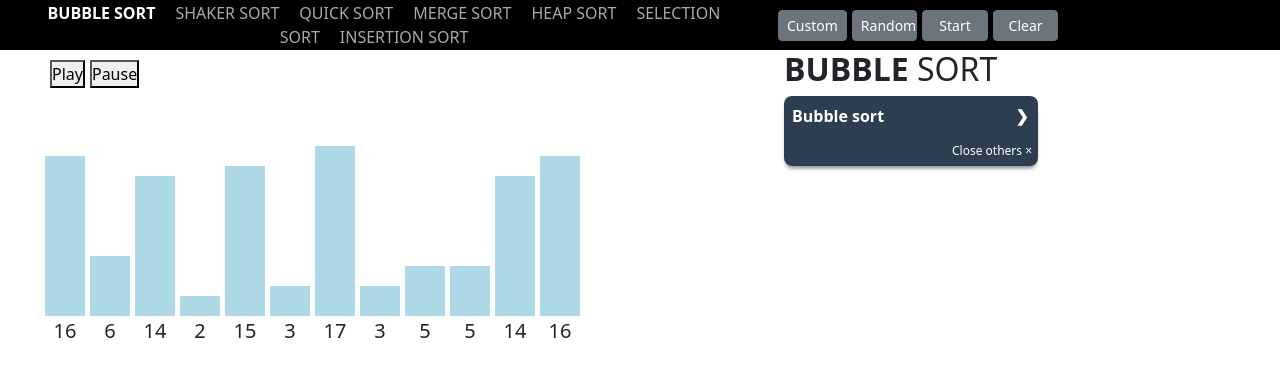
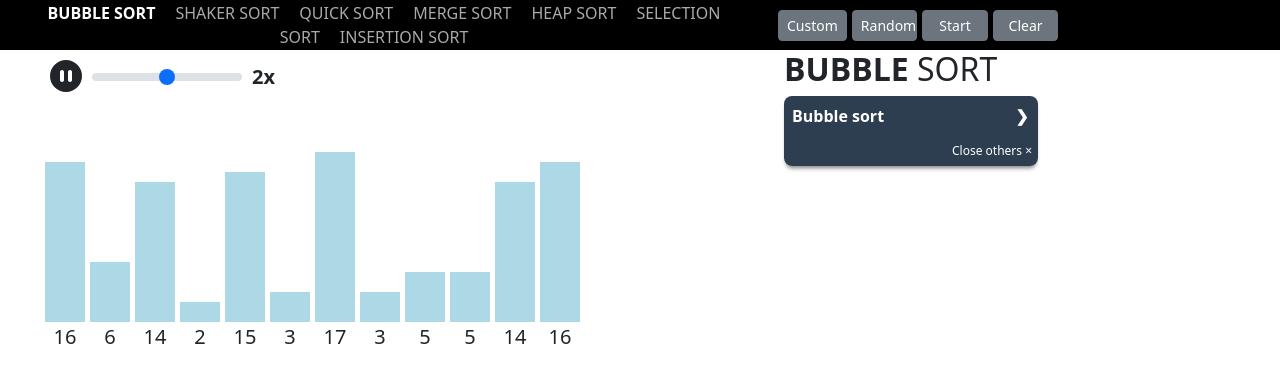
Before and after one commit to phbao2309/MyProject_BasicTopics, a Vue app: page / in a window 1280 px wide. Shown: the top 382 px of the page. Built offline with nearby package versions, Linux system fonts and the light colour scheme; what vue-sweetalert2 would draw is missing.

Commit message:
cap nhat pause and play, cap nhat config speed for alogirhtms

```diff
--- a/package.json
+++ b/package.json
@@ -7,6 +7,11 @@
     "preview": "vite preview"
   },
   "dependencies": {
+    "@fortawesome/fontawesome-svg-core": "^6.2.0",
+    "@fortawesome/free-brands-svg-icons": "^6.2.0",
+    "@fortawesome/free-regular-svg-icons": "^6.2.0",
+    "@fortawesome/free-solid-svg-icons": "^6.2.0",
+    "@fortawesome/vue-fontawesome": "^3.0.1",
     "bootstrap": "^5.2.2",
     "bootstrap-vue": "^2.23.1",
     "vue": "^3.2.41",
--- a/src/assets/main.css
+++ b/src/assets/main.css
@@ -26,8 +26,26 @@
 .control {
     margin-top: 10px;
     padding-left: 50px;
+    display: flex;
+    align-items: center;
+    text-align: center;
 }
 
 .control-item {
-    margin-right: 5px;
+    display: none;
 }
+
+p {
+    margin-bottom: 0px;
+}
+
+.form-range {
+    width: 150px;
+    margin-left: 10px;
+}
+
+.fast-number {
+    margin-left: 10px;
+    font-size: 20px;
+    font-weight: 600;
+}
--- a/src/components/BubbleSort.vue
+++ b/src/components/BubbleSort.vue
@@ -1,12 +1,23 @@
 <template>
     <div class="control">
-        <button
-            id="play" class="control-item"
-        >Play</button>
-        <button
-            class="control-item"
+        <p
+            id="play"
+            :class="{'control-item': displayPlay}"
+            @click="play()"
+        ><font-awesome-icon icon="fa-solid fa-circle-play" size="2x" /></p>
+        <p
+            :class="{'control-item': displayPause}"
             @click="pause()"
-        >Pause</button>
+        ><font-awesome-icon icon="fa-solid fa-circle-pause" size="2x" /></p>
+
+        <input
+            type="range"
+            class="form-range"
+            min="1" max="3" step="1"
+            id="customRange3"
+            v-model="inputValue"
+        >
+        <p class="fast-number">{{inputValue}}x</p>
     </div>
 
     <div class="element" style="height: 250px;"></div>
@@ -38,6 +49,10 @@
         data() {
             return {
                 status: 0,
+                displayPause: false,
+                displayPlay: true,
+                inputValue: 2,
+                speed: 200,
             }
         },
         methods: {
@@ -51,7 +66,13 @@
                     document.getElementById("play").addEventListener("click", playbuttonClick)
                 })
             },
+            play() {
+                this.displayPlay = true;
+                this.displayPause = false;
+            },
             pause() {
+                this.displayPlay = false;
+                this.displayPause = true;
                 this.status = 1;
             },
             async start() {
@@ -61,7 +82,7 @@
                         // đánh dấu 2 phần tử được chọn
                         this.array[j].color = this.colors.run;
                         this.array[j-1].color = this.colors.run;
-                        await sleep(100);
+                        await sleep(this.speed / this.inputValue);
 
                         if (this.status === 1) await this.pauser(); // stop
 
@@ -71,7 +92,7 @@
                             for(let speed = 0; speed < 8; speed++) {
                                 this.array[j].x -= 5;
                                 this.array[j-1].x += 5;
-                                await sleep(20);
+                                await sleep((this.speed / 5) / this.inputValue);
                             }
 
                             // swap
--- a/src/components/HeapSort.vue
+++ b/src/components/HeapSort.vue
@@ -1,12 +1,23 @@
 <template>
     <div class="control">
-        <button
-            id="play" class="control-item"
-        >Play</button>
-        <button
-            class="control-item"
+        <p
+            id="play"
+            :class="{'control-item': displayPlay}"
+            @click="play()"
+        ><font-awesome-icon icon="fa-solid fa-circle-play" size="2x" /></p>
+        <p
+            :class="{'control-item': displayPause}"
             @click="pause()"
-        >Pause</button>
+        ><font-awesome-icon icon="fa-solid fa-circle-pause" size="2x" /></p>
+
+        <input
+            type="range"
+            class="form-range"
+            min="1" max="3" step="1"
+            id="customRange3"
+            v-model="inputValue"
+        >
+        <p class="fast-number">{{inputValue}}x</p>
     </div>
 
     <div class="element" style="height: 250px;"></div>
@@ -37,6 +48,10 @@
         data() {
             return {
                 status: 0,
+                displayPause: false,
+                displayPlay: true,
+                inputValue: 2,
+                speed: 200,
             }
         },
         methods: {
@@ -50,7 +65,13 @@
                     document.getElementById("play").addEventListener("click", playbuttonClick)
                 })
             },
+            play() {
+                this.displayPlay = true;
+                this.displayPause = false;
+            },
             pause() {
+                this.displayPlay = false;
+                this.displayPause = true;
                 this.status = 1;
             },
             async heapify(array, n, i, colors) {
@@ -62,6 +83,7 @@
                 array[largest].color = colors.pivot;
                 if (l < n) array[l].color = colors.run;
                 if (r < n) array[r].color = colors.run;
+                await sleep(this.speed / this.inputValue);
 
                 if (this.status === 1) await this.pauser(); // stop
 
@@ -83,7 +105,7 @@
                     for (let speed = 0; speed < findspeed * 8; speed ++) {
                         array[i].x += 5;
                         array[largest].x -= 5;
-                        await sleep(20);
+                        await sleep((this.speed / 5) / this.inputValue);
                     }
 
                     array[i].x += findspeed * 5;
@@ -128,7 +150,7 @@
                     // đánh dấu 2 phần tử đầu và cuối
                     array[i].color = colors.selected;
                     array[0].color = colors.selected;
-                    await sleep(100);
+                    await sleep(this.speed / this.inputValue);
 
                     if (this.status === 1) await this.pauser(); // stop
 
@@ -136,7 +158,7 @@
                     for (let speed = 0; speed < i * 8; speed++) {
                         array[0].x += 5;
                         array[i].x -= 5;
-                        await sleep(20);
+                        await sleep((this.speed / 5) / this.inputValue);
                     }
 
                     // đổi phần tử đầu và phần tử cuối
--- a/src/components/InsertionSort.vue
+++ b/src/components/InsertionSort.vue
@@ -1,12 +1,23 @@
 <template>
     <div class="control">
-        <button
-            id="play" class="control-item"
-        >Play</button>
-        <button
-            class="control-item"
+        <p
+            id="play"
+            :class="{'control-item': displayPlay}"
+            @click="play()"
+        ><font-awesome-icon icon="fa-solid fa-circle-play" size="2x" /></p>
+        <p
+            :class="{'control-item': displayPause}"
             @click="pause()"
-        >Pause</button>
+        ><font-awesome-icon icon="fa-solid fa-circle-pause" size="2x" /></p>
+
+        <input
+            type="range"
+            class="form-range"
+            min="1" max="3" step="1"
+            id="customRange3"
+            v-model="inputValue"
+        >
+        <p class="fast-number">{{inputValue}}x</p>
     </div>
 
     <div class="element" style="height: 250px;"></div>
@@ -37,6 +48,10 @@
         data() {
             return {
                 status: 0,
+                displayPause: false,
+                displayPlay: true,
+                inputValue: 2,
+                speed: 200,
             }
         },
         methods: {
@@ -50,7 +65,13 @@
                     document.getElementById("play").addEventListener("click", playbuttonClick)
                 })
             },
+            play() {
+                this.displayPlay = true;
+                this.displayPause = false;
+            },
             pause() {
+                this.displayPlay = false;
+                this.displayPause = true;
                 this.status = 1;
             },
             async start() {
@@ -60,9 +81,9 @@
                         if (this.array[j].data < this.array[j-1].data) {
                             // đánh dấu phần tử
                             this.array[j].color = this.colors.selected;
-                            await sleep(100);
+                            await sleep(this.speed / this.inputValue);
                             this.array[j-1].color = this.colors.run;
-                            await sleep(100);
+                            await sleep(this.speed / this.inputValue);
 
                             if (this.status === 1) await this.pauser(); // stop
 
@@ -71,7 +92,7 @@
                             for (let speed = 0; speed < 8; speed++) {
                                 this.array[j].x -= 5;
                                 this.array[j-1].x += 5;
-                                await sleep(40);
+                                await sleep((this.speed / 5) / this.inputValue);
                             }
 
                             // swap
--- a/src/components/SelectionSort.vue
+++ b/src/components/SelectionSort.vue
@@ -1,12 +1,23 @@
 <template>
     <div class="control">
-        <button
-            id="play" class="control-item"
-        >Play</button>
-        <button
-            class="control-item"
+        <p
+            id="play"
+            :class="{'control-item': displayPlay}"
+            @click="play()"
+        ><font-awesome-icon icon="fa-solid fa-circle-play" size="2x" /></p>
+        <p
+            :class="{'control-item': displayPause}"
             @click="pause()"
-        >Pause</button>
+        ><font-awesome-icon icon="fa-solid fa-circle-pause" size="2x" /></p>
+
+        <input
+            type="range"
+            class="form-range"
+            min="1" max="3" step="1"
+            id="customRange3"
+            v-model="inputValue"
+        >
+        <p class="fast-number">{{inputValue}}x</p>
     </div>
 
     <div class="element" style="height: 250px;"></div>
@@ -37,6 +48,10 @@
         data() {
             return {
                 status: 0,
+                displayPause: false,
+                displayPlay: true,
+                inputValue: 2,
+                speed: 200,
             }
         },
         methods: {
@@ -50,7 +65,13 @@
                     document.getElementById("play").addEventListener("click", playbuttonClick)
                 })
             },
+            play() {
+                this.displayPlay = true;
+                this.displayPause = false;
+            },
             pause() {
+                this.displayPlay = false;
+                this.displayPause = true;
                 this.status = 1;
             },
             async start() {
@@ -69,7 +90,7 @@
                         // tạo hiệu ứng duyệt qua phần tử
                         this.array[j].color = this.colors.run;
                         if (this.status === 1) await this.pauser(); // stop
-                        await sleep(100);
+                        await sleep(this.speed / this.inputValue);
                         this.array[j].color = this.colors.default;
 
 
@@ -77,7 +98,7 @@
 
                             // gán lại màu cho phần tử lowkey đã chọn trước đó
                             this.array[lowkeyindex].color = this.colors.default;
-                            await sleep(100);
+                            await sleep(this.speed / this.inputValue);
 
                             // gán lại lowkey và lowkeyindex
                             lowkey = this.array[j].data;
@@ -85,19 +106,21 @@
 
                             // đánh dấu phần tử lowkey tiếp theo
                             this.array[lowkeyindex].color = this.colors.selected;
-                            await sleep(100);
+                            await sleep(this.speed / this.inputValue);
                         }
                     }
 
                     // tạo hiệu ứng chuyển đổi
                     this.array[i].color = this.colors.selected;
+                    await sleep(this.speed / this.inputValue);
+                    if (this.status === 1) await this.pauser(); // stop
                     // tính khoảng cách giữa lowkey mới và lowkey củ
                     let findspeed = (this.array[lowkeyindex].x - this.array[i].x) / 40;
 
                     for (let speed = 0; speed < findspeed * 8; speed++ ) {
                         this.array[lowkeyindex].x -= 5;
                         this.array[i].x += 5;
-                        await sleep(20);
+                        await sleep((this.speed / 5) / this.inputValue);
                     }
 
                     // swap
--- a/src/components/ShakerSort.vue
+++ b/src/components/ShakerSort.vue
@@ -1,12 +1,23 @@
 <template>
     <div class="control">
-        <button
-            id="play" class="control-item"
-        >Play</button>
-        <button
-            class="control-item"
+        <p
+            id="play"
+            :class="{'control-item': displayPlay}"
+            @click="play()"
+        ><font-awesome-icon icon="fa-solid fa-circle-play" size="2x" /></p>
+        <p
+            :class="{'control-item': displayPause}"
             @click="pause()"
-        >Pause</button>
+        ><font-awesome-icon icon="fa-solid fa-circle-pause" size="2x" /></p>
+
+        <input
+            type="range"
+            class="form-range"
+            min="1" max="3" step="1"
+            id="customRange3"
+            v-model="inputValue"
+        >
+        <p class="fast-number">{{inputValue}}x</p>
     </div>
 
     <div class="element" style="height: 250px;"></div>
@@ -37,6 +48,10 @@
         data() {
             return {
                 status: 0,
+                displayPause: false,
+                displayPlay: true,
+                inputValue: 2,
+                speed: 200,
             }
         },
         methods: {
@@ -50,7 +65,13 @@
                     document.getElementById("play").addEventListener("click", playbuttonClick)
                 })
             },
+            play() {
+                this.displayPlay = true;
+                this.displayPause = false;
+            },
             pause() {
+                this.displayPlay = false;
+                this.displayPause = true;
                 this.status = 1;
             },
             async start() {
@@ -63,6 +84,7 @@
                         // tô màu đánh dấu
                         this.array[i].color = this.colors.run;
                         this.array[i + 1].color = this.colors.run;
+                        await sleep(this.speed / this.inputValue);
 
                         if (this.status === 1) await this.pauser();
 
@@ -71,7 +93,7 @@
                             for (let speed = 0; speed < 8; speed++) {
                                 this.array[i].x += 5;
                                 this.array[i + 1].x -= 5;
-                                await sleep(30);
+                                await sleep((this.speed / 5) / this.inputValue);
                             }
 
                             let temp = this.array[i].data;
@@ -93,6 +115,7 @@
                             // tô màu đánh dấu
                             this.array[j].color = this.colors.run;
                             this.array[j - 1].color = this.colors.run;
+                            await sleep(this.speed / this.inputValue);
 
                             if (this.status === 1) await this.pauser();
 
@@ -100,7 +123,7 @@
                             for (let speed = 0; speed < 8; speed++) {
                                 this.array[j].x -= 5;
                                 this.array[j - 1].x += 5;
-                                await sleep(30);
+                                await sleep((this.speed / 5) / this.inputValue);
                             }
 
                             let temp = this.array[j].data;
```
Also changed, not shown: src/main.js (+23 -2 lines), 1 other file (tests, documents, lock files or other folders).
